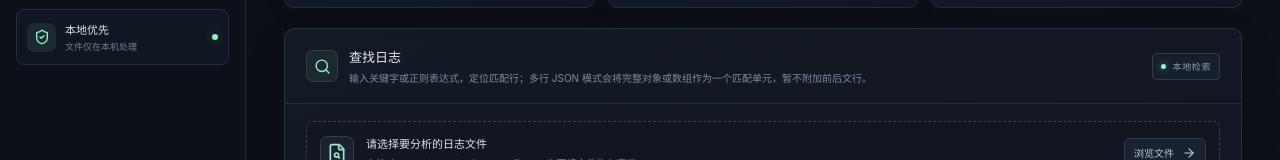
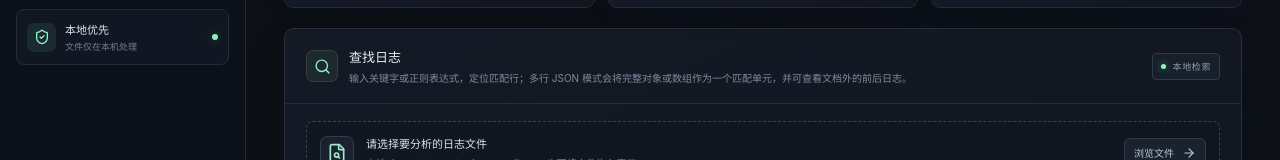
Before and after one commit to yuwen002/meteor-desk, a Vue app in the folder frontend/: page / in a window 1280 px wide. Shown: the part 328-488 px from the top of the page. Built offline with nearby package versions, Linux system fonts and the light colour scheme.

Commit message:
feat(ui): enable context selection for multiline JSON search

```diff
--- a/frontend/src/App.vue
+++ b/frontend/src/App.vue
@@ -161,11 +161,11 @@ onBeforeUnmount(()=>{window.removeEventListener('keydown',shortcuts);stopSearchU
      <div class="metric-card"><div class="metric-top"><span class="metric-icon purple"><Layers3 :size="16"/></span><span class="metric-kicker">结果上限</span></div><div class="metric-value">{{resultLimit.toLocaleString()}} 条</div><div class="metric-foot">可调整结果数量</div></div>
     </div>
     <section class="search-panel">
-     <div class="panel-heading"><div class="panel-heading-left"><div class="panel-icon"><Search :size="17"/></div><div><h2>查找日志</h2><p>输入关键字或正则表达式，定位匹配行；多行 JSON 模式会将完整对象或数组作为一个匹配单元，暂不附加前后文行。</p></div></div><div class="panel-meta"><span class="live-dot"></span>本地检索</div></div>
+     <div class="panel-heading"><div class="panel-heading-left"><div class="panel-icon"><Search :size="17"/></div><div><h2>查找日志</h2><p>输入关键字或正则表达式，定位匹配行；多行 JSON 模式会将完整对象或数组作为一个匹配单元，并可查看文档外的前后日志。</p></div></div><div class="panel-meta"><span class="live-dot"></span>本地检索</div></div>
      <div class="file-drop" :class="{'file-selected':!!filePath}"><div class="file-icon"><FileSearch :size="20"/></div><div class="file-info"><strong>{{fileName||'请选择要分析的日志文件'}}</strong><span>{{filePath||'支持 .log、.txt、.out、.json、.ndjson；也可将文件拖入窗口'}}</span></div><button class="button button-quiet" :disabled="busy" @click="chooseFile">{{filePath?'更换文件':'浏览文件'}} <ArrowRight :size="14"/></button></div>
      <details v-if="appSettings.recentFiles.length" class="history-panel"><summary><History :size="14"/>最近打开的文件 <span class="history-count">{{appSettings.recentFiles.length}}</span></summary><div class="history-items"><button v-for="p in appSettings.recentFiles" :key="p" class="history-item" :disabled="busy" @click="openDroppedFiles([p])"><FileSearch :size="13"/><span>{{p}}</span><ArrowRight :size="12"/></button></div></details>
      <form class="query-form" @submit.prevent="runSearch"><label class="field-label" for="search-query">搜索内容</label><div class="search-input-row"><div class="query-input-wrap"><Search :size="17" class="query-input-icon"/><input id="search-query" ref="inputRef" v-model="query" autocomplete="off" spellcheck="false" placeholder="输入关键字、错误码、请求 ID……"/><span class="input-shortcut">回车 ↵</span></div><button type="submit" class="button button-primary" :disabled="busy"><Search v-if="!busy" :size="16"/><span v-else class="spinner"></span>{{busy?'正在检索':'开始检索'}}</button><button v-if="busy" type="button" class="button button-secondary button-cancel" :disabled="cancelRequested" @click="cancelSearch"><X :size="15"/>{{cancelRequested?'正在取消':'取消检索'}}</button></div>
-      <div class="query-options"><label class="toggle-option"><input v-model="useRegex" type="checkbox"/><span class="custom-checkbox"><Regex v-if="useRegex" :size="12"/></span><span>使用正则表达式</span></label><label class="toggle-option"><input v-model="multiLineJSON" type="checkbox" :disabled="busy"/><span class="custom-checkbox"><Braces v-if="multiLineJSON" :size="12"/></span><span>多行 JSON 文档</span></label><label class="option-select">上下文行数 <select v-model.number="contextLines" :disabled="multiLineJSON"><option :value="0">不显示</option><option :value="2">前后 2 行</option><option :value="5">前后 5 行</option><option :value="10">前后 10 行</option></select></label><label class="option-select">结果上限 <select v-model.number="resultLimit"><option :value="500">500 条</option><option :value="1000">1,000 条</option><option :value="5000">5,000 条</option></select></label><label class="option-select">文本编码 <select v-model="encodingMode" :disabled="busy"><option value="auto">自动识别</option><option value="utf-8">UTF-8</option><option value="gb18030">GB18030 / GBK</option><option value="utf-16le">UTF-16 LE</option><option value="utf-16be">UTF-16 BE</option></select></label><span class="option-spacer"></span><span class="query-tip"><kbd>.*</kbd> Go 正则语法</span></div>
+      <div class="query-options"><label class="toggle-option"><input v-model="useRegex" type="checkbox"/><span class="custom-checkbox"><Regex v-if="useRegex" :size="12"/></span><span>使用正则表达式</span></label><label class="toggle-option"><input v-model="multiLineJSON" type="checkbox" :disabled="busy"/><span class="custom-checkbox"><Braces v-if="multiLineJSON" :size="12"/></span><span>多行 JSON 文档</span></label><label class="option-select">上下文行数 <select v-model.number="contextLines"><option :value="0">不显示</option><option :value="2">前后 2 行</option><option :value="5">前后 5 行</option><option :value="10">前后 10 行</option></select></label><label class="option-select">结果上限 <select v-model.number="resultLimit"><option :value="500">500 条</option><option :value="1000">1,000 条</option><option :value="5000">5,000 条</option></select></label><label class="option-select">文本编码 <select v-model="encodingMode" :disabled="busy"><option value="auto">自动识别</option><option value="utf-8">UTF-8</option><option value="gb18030">GB18030 / GBK</option><option value="utf-16le">UTF-16 LE</option><option value="utf-16be">UTF-16 BE</option></select></label><span class="option-spacer"></span><span class="query-tip"><kbd>.*</kbd> Go 正则语法</span></div>
       <div v-if="busy&&searchProgress" class="progress-wrap"><div class="progress-meta"><span>{{cancelRequested?'正在停止检索':'正在扫描文件'}} · {{searchProgress.scannedLines.toLocaleString()}} 行</span><span>{{searchProgress.percent}}%　{{fmtBytes(searchProgress.bytesScanned)}} / {{fmtBytes(searchProgress.fileSizeBytes)}}</span></div><div class="progress-track"><div class="progress-bar" :style="{width:searchProgress.percent+'%'}"></div></div></div>
      </form>
      <details v-if="appSettings.searchHistory.length" class="history-panel query-history"><summary><History :size="14"/>最近检索 <span class="history-count">{{appSettings.searchHistory.length}}</span></summary><div class="history-items"><button v-for="(r,i) in appSettings.searchHistory" :key="r.createdAt+r.query+i" class="history-item" :disabled="busy" @click="applyHistory(r)"><Search :size="13"/><span><strong>{{r.query}}</strong><small>{{r.path}} · {{r.useRegex?'正则':'文本'}} · {{!r.encoding||r.encoding==='auto'?'自动识别':r.encoding}}</small></span><ArrowRight :size="12"/></button></div></details>
```
